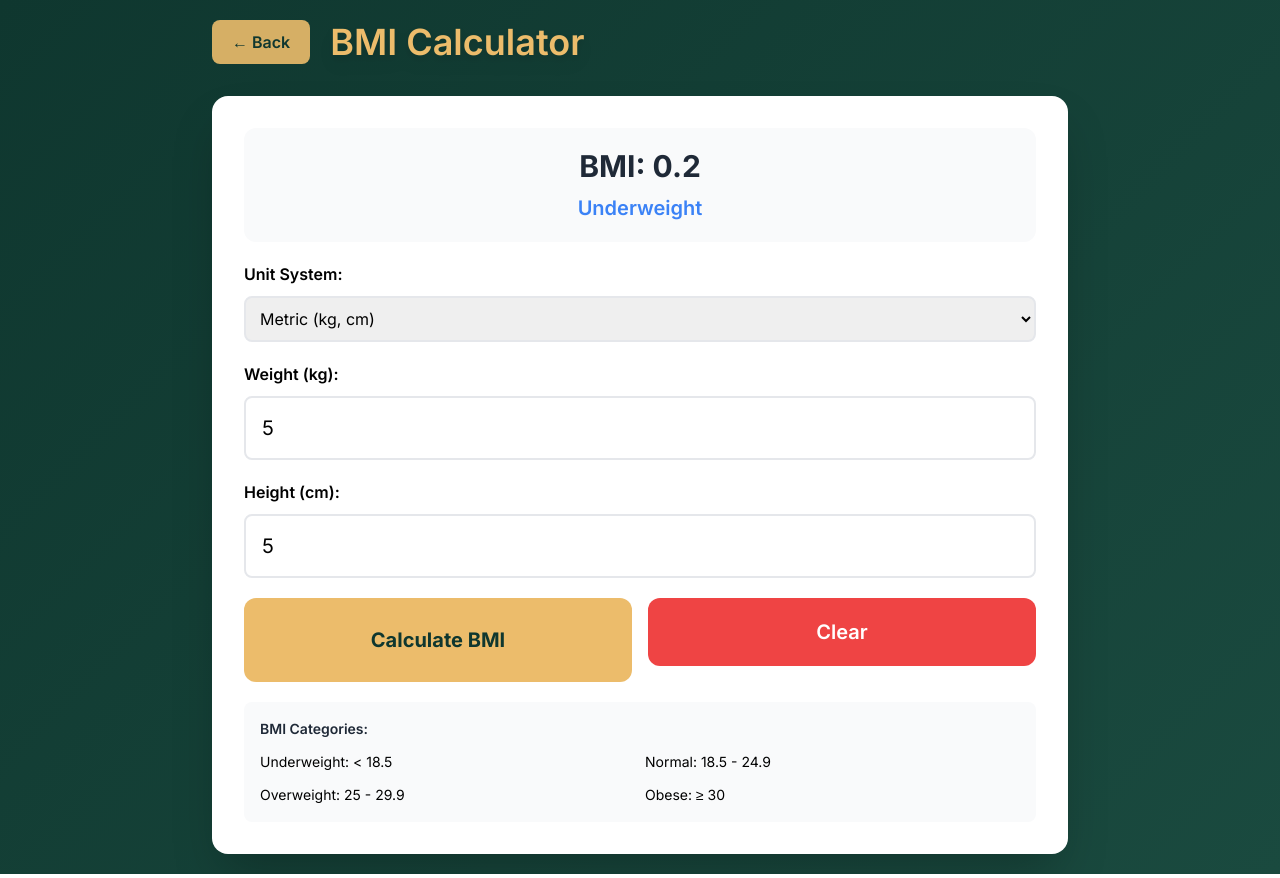
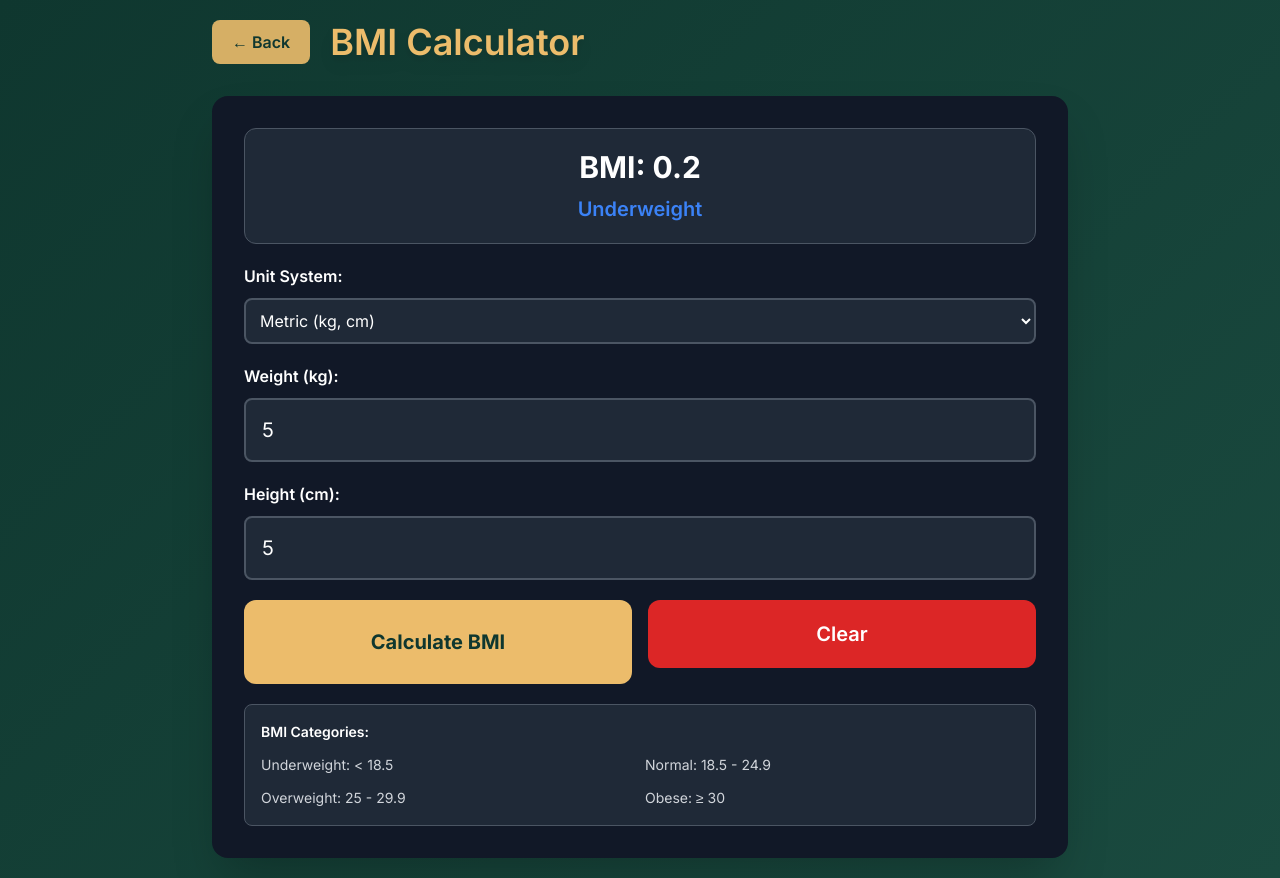
Before and after one commit to uzicodes/Calcu-Mate, a Next.js app: page /calculator/bmi in a window 1280 px wide. Both pictures are taken after typing "5", "5" into the empty fields and a click on the button "Calculate BMI". Built offline with nearby package versions, Linux system fonts and the light colour scheme.

Commit message:
dark theme given inside the calculators UI

```diff
--- a/src/app/calculator/bmi/page.tsx
+++ b/src/app/calculator/bmi/page.tsx
@@ -82,13 +82,13 @@ export default function BMICalculator() {
           </div>
 
           <div className="mb-5">
-            <label className="block mb-2.5 font-semibold">
+            <label className="block mb-2.5 font-semibold text-white">
               Unit System:
             </label>
             <select
               value={unit}
               onChange={(e) => setUnit(e.target.value as 'metric' | 'imperial')}
-              className="w-full p-2.5 rounded-lg border-2 border-gray-200 text-base"
+              className="w-full p-2.5 rounded-lg border-2 border-gray-600 bg-gray-800 text-white text-base focus:border-calc-gold focus:outline-none"
             >
               <option value="metric">Metric (kg, cm)</option>
               <option value="imperial">Imperial (lbs, inches)</option>
@@ -96,7 +96,7 @@ export default function BMICalculator() {
           </div>
 
           <div className="mb-5">
-            <label className="block mb-2.5 font-semibold">
+            <label className="block mb-2.5 font-semibold text-white">
               Weight ({unit === 'metric' ? 'kg' : 'lbs'}):
             </label>
             <input
@@ -104,12 +104,12 @@ export default function BMICalculator() {
               value={weight}
               onChange={(e) => setWeight(e.target.value)}
               placeholder={`Enter weight in ${unit === 'metric' ? 'kg' : 'lbs'}`}
-              className="w-full p-4 rounded-lg border-2 border-gray-200 text-xl"
+              className="w-full p-4 rounded-lg border-2 border-gray-600 bg-gray-800 text-white text-xl placeholder-gray-400 focus:border-calc-gold focus:outline-none"
             />
           </div>
 
           <div className="mb-5">
-            <label className="block mb-2.5 font-semibold">
+            <label className="block mb-2.5 font-semibold text-white">
               Height ({unit === 'metric' ? 'cm' : 'inches'}):
             </label>
             <input
@@ -117,7 +117,7 @@ export default function BMICalculator() {
               value={height}
               onChange={(e) => setHeight(e.target.value)}
               placeholder={`Enter height in ${unit === 'metric' ? 'cm' : 'inches'}`}
-              className="w-full p-4 rounded-lg border-2 border-gray-200 text-xl"
+              className="w-full p-4 rounded-lg border-2 border-gray-600 bg-gray-800 text-white text-xl placeholder-gray-400 focus:border-calc-gold focus:outline-none"
             />
           </div>
 
@@ -131,9 +131,9 @@ export default function BMICalculator() {
           </div>
 
           {result && (
-            <div className="mt-5 p-4 bg-gray-50 rounded-lg text-sm leading-relaxed">
-              <h4 className="mb-2.5 text-gray-800 font-semibold">BMI Categories:</h4>
-              <div className="grid grid-cols-2 gap-2.5">
+            <div className="mt-5 p-4 bg-gray-800 border border-gray-600 rounded-lg text-sm leading-relaxed">
+              <h4 className="mb-2.5 text-white font-semibold">BMI Categories:</h4>
+              <div className="grid grid-cols-2 gap-2.5 text-gray-300">
                 <div>Underweight: &lt; 18.5</div>
                 <div>Normal: 18.5 - 24.9</div>
                 <div>Overweight: 25 - 29.9</div>
--- a/src/app/globals.css
+++ b/src/app/globals.css
@@ -39,19 +39,19 @@ body {
 }
 
 .calculator {
-  @apply bg-white rounded-2xl p-8 shadow-2xl flex-1;
+  @apply bg-gray-900 rounded-2xl p-8 shadow-2xl flex-1 text-white;
 }
 
 .display {
-  @apply bg-gray-50 rounded-xl p-5 mb-5 text-right min-h-20 flex flex-col justify-center;
+  @apply bg-gray-800 rounded-xl p-5 mb-5 text-right min-h-20 flex flex-col justify-center border border-gray-600;
 }
 
 .previous-operand {
-  @apply text-xl text-gray-500 mb-1 min-h-5;
+  @apply text-xl text-gray-400 mb-1 min-h-5;
 }
 
 .current-operand {
-  @apply text-4xl font-semibold text-gray-800 break-words;
+  @apply text-4xl font-semibold text-white break-words;
 }
 
 .buttons {
@@ -59,7 +59,7 @@ body {
 }
 
 .btn {
-  @apply p-5 text-xl font-semibold border-none rounded-xl cursor-pointer transition-all duration-200 bg-gray-100 text-gray-800 border-2 border-transparent hover:-translate-y-0.5 hover:shadow-lg;
+  @apply p-5 text-xl font-semibold border-none rounded-xl cursor-pointer transition-all duration-200 bg-gray-700 text-white border-2 border-gray-600 hover:-translate-y-0.5 hover:shadow-lg hover:bg-gray-600;
 }
 
 .btn:hover {
@@ -71,11 +71,11 @@ body {
 }
 
 .btn-number {
-  @apply bg-white border-gray-200;
+  @apply bg-gray-700 border-gray-600 text-white;
 }
 
 .btn-number:hover {
-  @apply bg-gray-50 border-calc-gold;
+  @apply bg-gray-600 border-calc-gold;
 }
 
 .btn-operator {
@@ -95,11 +95,11 @@ body {
 }
 
 .btn-clear {
-  @apply bg-red-500 text-white;
+  @apply bg-red-600 text-white;
 }
 
 .btn-clear:hover {
-  @apply bg-red-600;
+  @apply bg-red-500;
 }
 
 .btn-zero {
@@ -112,6 +112,25 @@ body {
 
 .scientific-btn {
   @apply p-4 text-base font-medium border-none rounded-lg cursor-pointer transition-all duration-200 bg-calc-gold-light text-calc-dark hover:bg-calc-gold hover:-translate-y-0.5 font-semibold;
+}
+
+/* Form elements for dark theme */
+.calculator input[type="number"],
+.calculator input[type="text"],
+.calculator select,
+.calculator textarea {
+  @apply bg-gray-800 border-gray-600 text-white placeholder-gray-400;
+}
+
+.calculator input[type="number"]:focus,
+.calculator input[type="text"]:focus,
+.calculator select:focus,
+.calculator textarea:focus {
+  @apply border-calc-gold outline-none;
+}
+
+.calculator label {
+  @apply text-white;
 }
 
 .calculator-grid {
```
